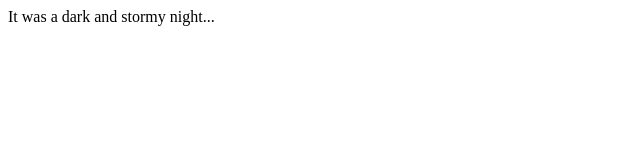
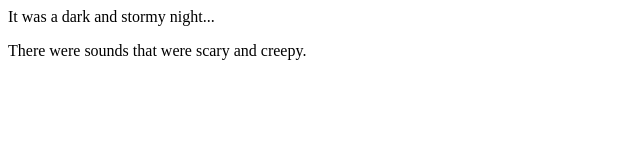
Before and after one commit to rachelmahoney10/fireside-story, a plain HTML site: page index.html in a window 1280 px wide. Shown: the whole page, without its empty margins (0-640 px from the left). Drawn offline with Linux system fonts and the light colour scheme.

Commit message:
Added second line.

```diff
--- a/index.html
+++ b/index.html
@@ -1,5 +1,6 @@
 <html>
     <body>
       <p>It was a dark and stormy night...</p>
+      <p>There were sounds that were scary and creepy.</p>
     </body>
   </html>
```
